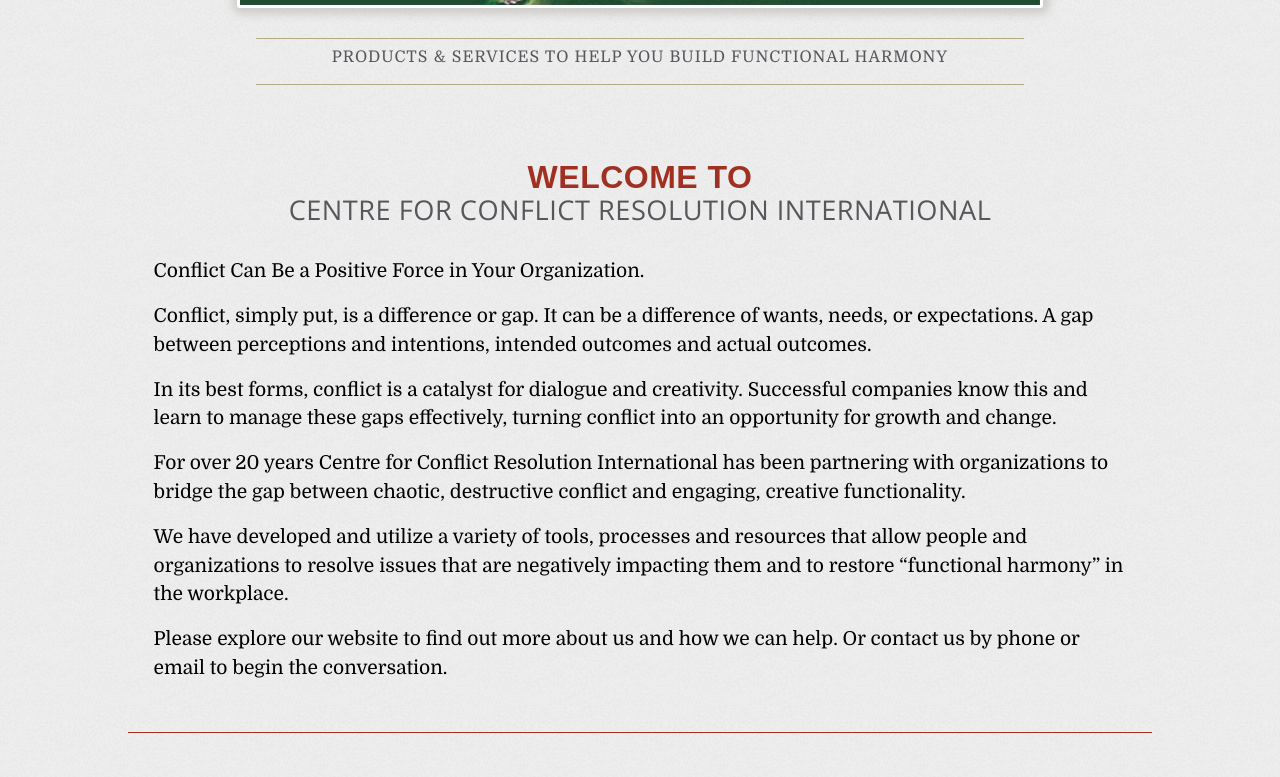
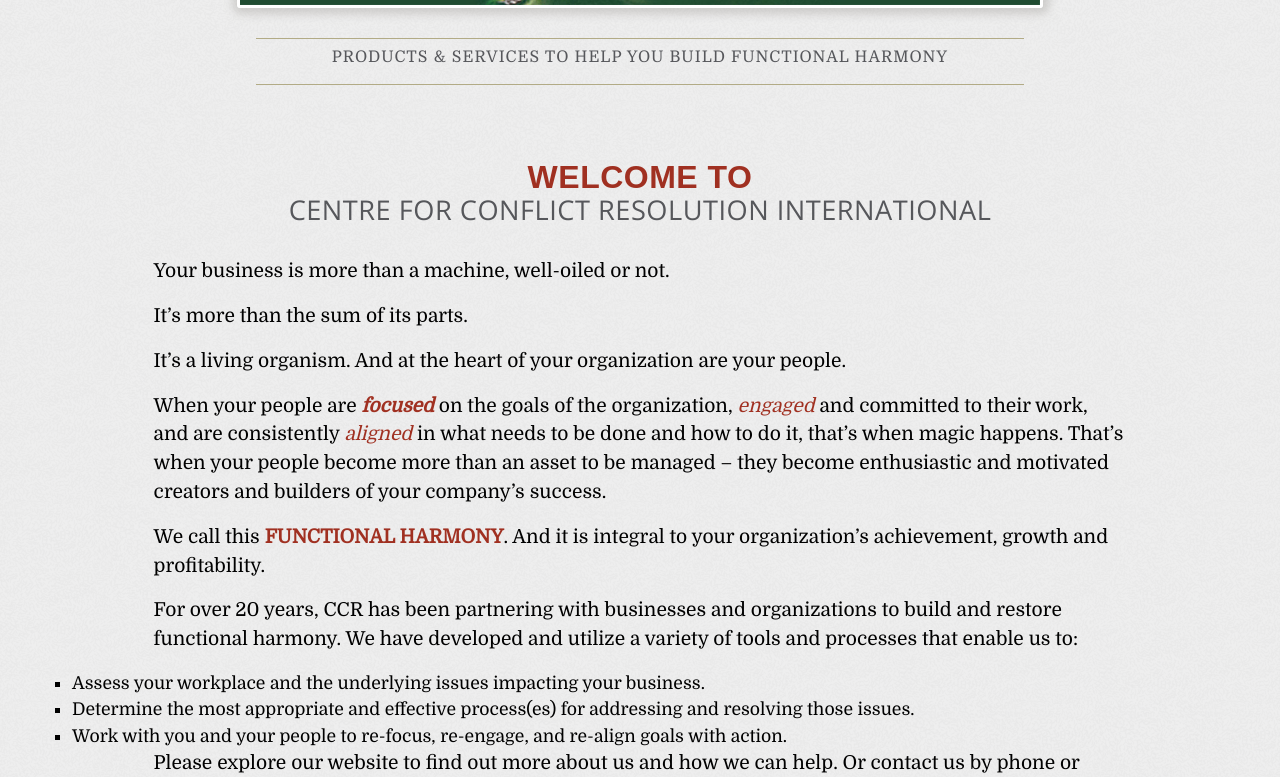
Before and after one commit to odehanna/ccr-international, a Jekyll site: the page built from index.html, in a window 1280 px wide and 900 px high, scrolled down 596 px, cut to the strip 0-777 px from the top of the window. Built offline with Jekyll 4.4.1, drawn with Linux system fonts in a browser that asks for light colours; nearby versions of some CDN libraries; Markdown is read by kramdown in place of the engine named in the settings.

Commit message:
new home page content

```diff
--- a/index.html
+++ b/index.html
@@ -35,18 +35,24 @@
   <span class="text-muted">CENTRE FOR CONFLICT RESOLUTION INTERNATIONAL</span>
 </h1>
 
-  <p class="paragraph">Conflict Can Be a Positive Force in Your Organization.</p>
+  <p class="paragraph">Your business is more than a machine, well-oiled or not.</p>
 
-<p class="paragraph">Conflict, simply put, is a difference or gap. It can be a difference of wants, needs, or expectations. A gap between perceptions and intentions, intended outcomes and actual outcomes.</p>
+<p class="paragraph">It’s more than the sum of its parts.</p>
 
-<p class="paragraph">In its best forms, conflict is a catalyst for dialogue and creativity. Successful companies know this and learn to manage these gaps effectively, turning conflict into an opportunity for growth and change. </p>
+<p class="paragraph">It’s a living organism. And at the heart of your organization are your people.</p>
 
-<p class="paragraph">For over 20 years Centre for Conflict Resolution International has been partnering with organizations to bridge the gap between chaotic, destructive conflict and engaging, creative functionality. </p>
+<p class="paragraph">When your people are <em><strong>focused</strong></em> on the goals of the organization, <em><srtong>engaged</srtong></em> and committed to their work, and are consistently <em><srtong>aligned</strong></em> in what needs to be done and how to do it, that’s when magic happens. That’s when your people become more than an asset to be managed – they become enthusiastic and motivated creators and builders of your company’s success.</p>
 
-<p class="paragraph">We have developed and utilize a variety of tools, processes and resources that allow people and organizations to resolve issues that are negatively impacting them and to restore “functional harmony” in the workplace.  </p>
+<p class="paragraph">We call this <strong>FUNCTIONAL HARMONY</strong>. And it is integral to your organization’s achievement, growth and profitability.</p>
 
+<p class="paragraph">For over 20 years, CCR has been partnering with businesses and organizations to build and restore functional harmony. We have developed and utilize a variety of tools and processes that enable us to:</p>
+
+<ul class="bullet">
+          <li>Assess your workplace and the underlying issues impacting your business.</li>
+          <li>Determine the most appropriate and effective process(es) for addressing and resolving those issues.</li>
+          <li>Work with you and your people to re-focus, re-engage, and re-align goals with action.</li>
+</ul>
 <p class="paragraph">Please explore our website to find out more about us and how we can help. Or contact us by phone or email to begin the conversation.</p>
-
 </div>
 
     <hr class="in-big">
```
